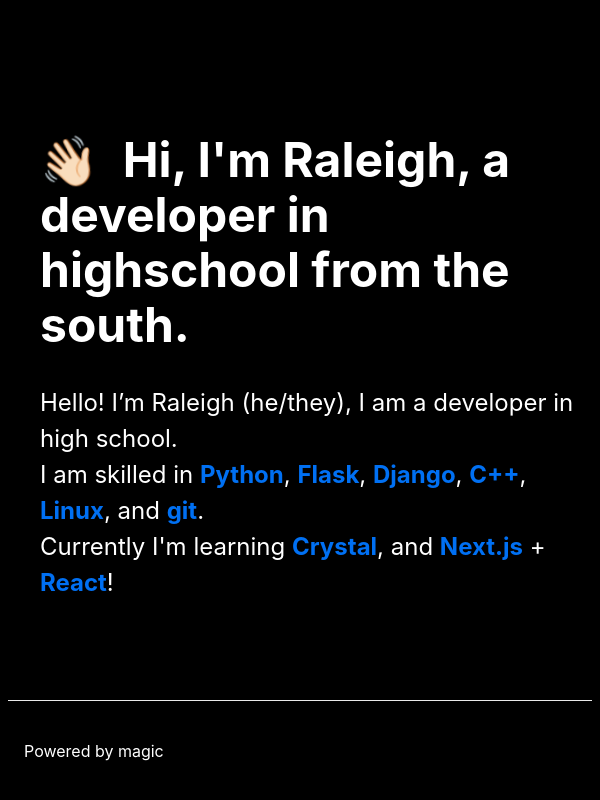
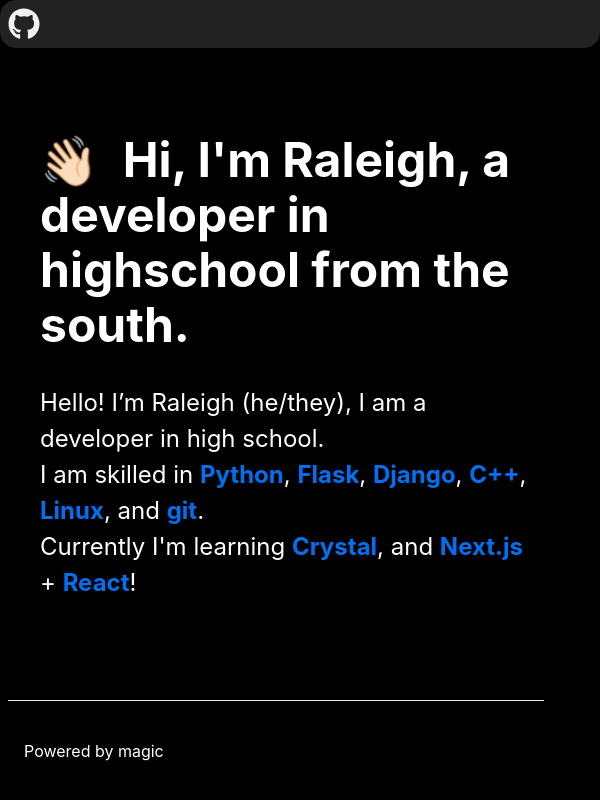
Before and after one commit to l3gacyb3ta/blog-rewrite, a Next.js app in the folder blog/: page / in a window 600 px wide. Built offline with nearby package versions, Linux system fonts and the light colour scheme.

Commit message:
More updates

```diff
--- /dev/null
+++ b/blog/components/buttons.js
@@ -0,0 +1,18 @@
+import Link from 'next/link'
+import styles from '../styles/Buttons.module.css'
+
+export default function Buttons() {
+    return (
+        <div>
+            <nav className={styles.navbar}>
+                <Link href="/about-me">
+                    <a>About me</a>
+                </Link>
+
+                <Link href="/about-me">
+                    <a>About me</a>
+                </Link>
+            </nav>
+        </div>
+    )
+}
--- /dev/null
+++ b/blog/components/socials.js
@@ -0,0 +1,14 @@
+import styles from '../styles/Socials.module.css'
+import { faGithub } from '@fortawesome/free-brands-svg-icons'
+import { FontAwesomeIcon } from '@fortawesome/react-fontawesome'
+
+
+export default function Socials() {
+    return (
+        <div className={styles.sidenav}>
+            <content>
+                <a href="https://github.com/l3gacyb3ta"><FontAwesomeIcon icon={faGithub} /></a>
+            </content>
+        </div>
+    )
+}
--- a/blog/package.json
+++ b/blog/package.json
@@ -8,6 +8,10 @@
     "start": "next start"
   },
   "dependencies": {
+    "@fortawesome/fontawesome-svg-core": "^1.2.35",
+    "@fortawesome/free-brands-svg-icons": "^5.15.3",
+    "@fortawesome/free-solid-svg-icons": "^5.15.3",
+    "@fortawesome/react-fontawesome": "^0.1.14",
     "next": "10.1.3",
     "react": "17.0.2",
     "react-dom": "17.0.2"
--- a/blog/pages/index.js
+++ b/blog/pages/index.js
@@ -3,6 +3,8 @@
 import Footer from '../components/footer'
 import Hand from '../components/hand'
 import Layout from '../components/layout'
+import Buttons from '../components/buttons'
+import Socials from '../components/socials'
 
 export default function Home() {
   return (
@@ -11,6 +13,8 @@
         <Head>
           <title>Raleigh Wise</title>
         </Head>
+
+        <Socials></Socials>
 
         <main className={styles.main}>
           <h1 className={styles.title}>
@@ -22,10 +26,11 @@
               I am skilled in <strong><a href='https://www.python.org/'>Python</a></strong>, <strong><a href='https://flask.palletsprojects.com/en/1.1.x/'>Flask</a></strong>, <strong><a href='https://www.djangoproject.com/'>Django</a></strong>, <strong><a href='https://isocpp.org/'>C++</a></strong>, <strong><a href='https://www.linux.org/'>Linux</a></strong>, and <strong><a href='https://git-scm.com/'>git</a></strong>.<br />
                 Currently I'm learning <strong><a href='https://crystal-lang.org'>Crystal</a></strong>, and <strong><a href='https://nextjs.org/'>Next.js</a></strong> + <strong><a href='https://reactjs.org/'>React</a></strong>!
           </div>
+
+
         </main >
 
         <Footer>
-
         </Footer>
       </div >
     </Layout >
--- /dev/null
+++ b/blog/styles/Buttons.module.css
@@ -0,0 +1,4 @@
+.navbar a {
+    margin-right: 0.5rem;
+    margin-top: 1rem;
+}
--- /dev/null
+++ b/blog/styles/Socials.module.css
@@ -0,0 +1,67 @@
+
+
+/* The navigation menu links */
+.sidenav a {
+    padding: 1rem 0 1rem 0.5rem;
+    text-decoration: none;
+    font-size: 2rem;
+    color: #818181;
+    display: block;
+}
+
+@media only screen and (min-width: 600px) {
+    .sidenav {
+        height: 100%; /* Full-height: remove this if you want "auto" height */
+        width: 3rem; /* Set the width of the sidebar */
+        position: fixed; /* Fixed Sidebar (stay in place on scroll) */
+        z-index: 1; /* Stay on top */
+        top: 0; /* Stay at the top */
+        right: 0;
+        background-color: #222; /* Black */
+        overflow-x: hidden; /* Disable horizontal scroll */
+        padding-top: 0.1rem;
+        border-top-left-radius: 1rem;
+        border-bottom-left-radius: 1rem;
+    }
+    .sidenav
+    content {
+        position: fixed; /* Fixed Sidebar (stay in place on scroll) */
+        bottom: 0; /* Stay at the top */
+    }
+}
+
+/* When you mouse over the navigation links, change their color */
+.sidenav a:hover {
+    color: #f1f1f1;
+}
+
+@media only screen and (max-width: 600px) {
+    .sidenav {
+        width: 100%; /* Full-height: remove this if you want "auto" height */
+        height: 3rem; /* Set the width of the sidebar */
+        position: fixed; /* Fixed Sidebar (stay in place on scroll) */
+        z-index: 1; /* Stay on top */
+        top: 0; /* Stay at the top */
+        background-color: #222; /* Black */
+        overflow-y: hidden; /* Disable vertical scroll */
+        padding-top: 0.1rem;
+        border-bottom-right-radius: 1rem;
+        border-bottom-left-radius: 1rem;
+        position: fixed; /* Fixed Sidebar (stay in place on scroll) */
+        z-index: 1; /* Stay on top */
+        top: 0; /* Stay at the top */
+        right: 0;
+        background-color: #222; /* Black */
+        overflow-x: hidden; /* Disable horizontal scroll */
+        padding-top: 0.1rem;
+        border-top-left-radius: 1rem;
+        border-bottom-left-radius: 1rem;
+    }
+    .sidenav
+    content {
+        float: right;
+        top: 0;
+        margin-right: 1rem;
+        margin-top: -0.7rem;
+    }
+}
--- a/blog/styles/globals.css
+++ b/blog/styles/globals.css
@@ -6,6 +6,7 @@
     Ubuntu, Cantarell, Fira Sans, Droid Sans, Helvetica Neue, sans-serif;
   background-color: black;
   color: white;
+  margin-right: 1.5rem;
 }
 
 a {
```
Also changed, not shown: 1 other file (tests, documents, lock files or other folders).
